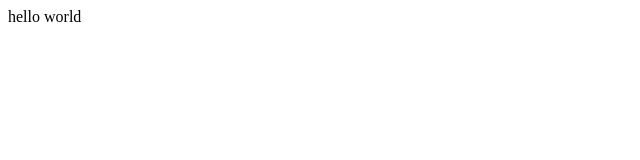
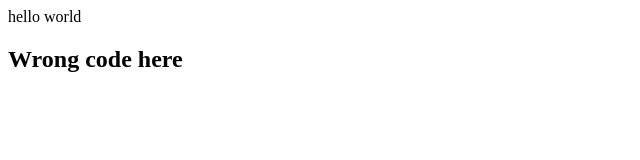
Before and after one commit to pyliem/sswp4, a plain HTML site: page index.html in a window 1280 px wide. Shown: the whole page, without its empty margins (0-640 px from the left). Drawn offline with Linux system fonts and the light colour scheme.

```diff
--- a/index.html
+++ b/index.html
@@ -4,5 +4,6 @@
     </head>
     <body>
         <div>hello world</div>
+        <h2>Wrong code here</h2>
     </body>
 </html>
```
